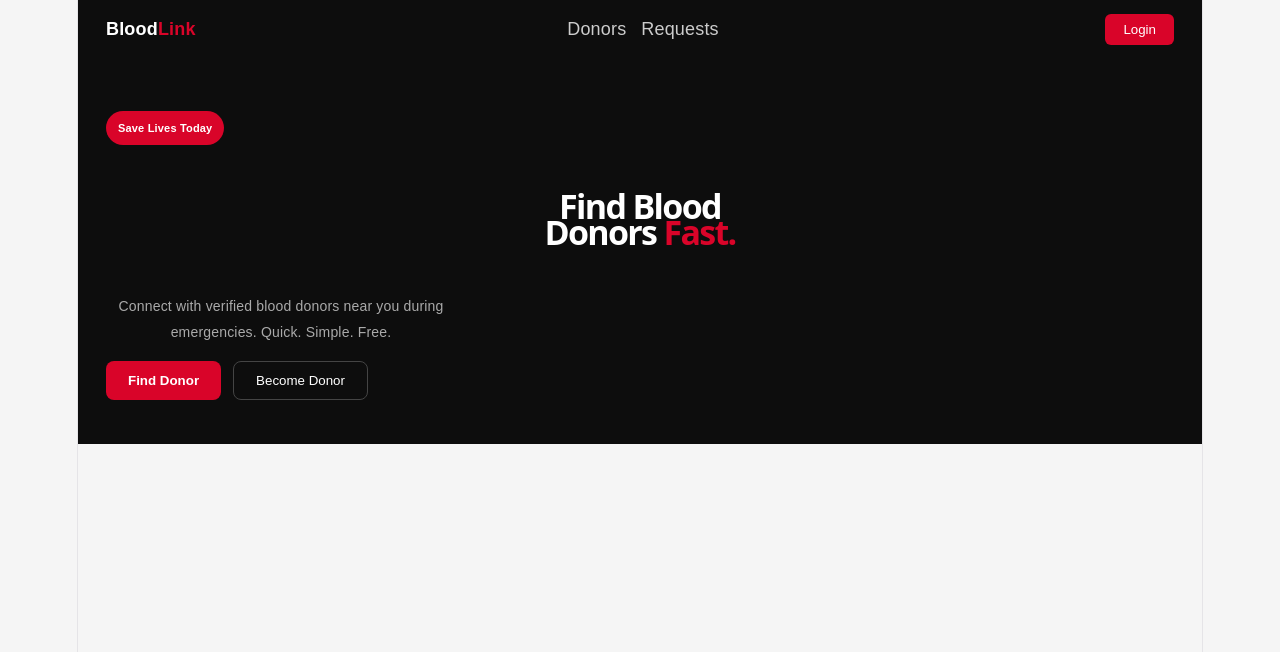
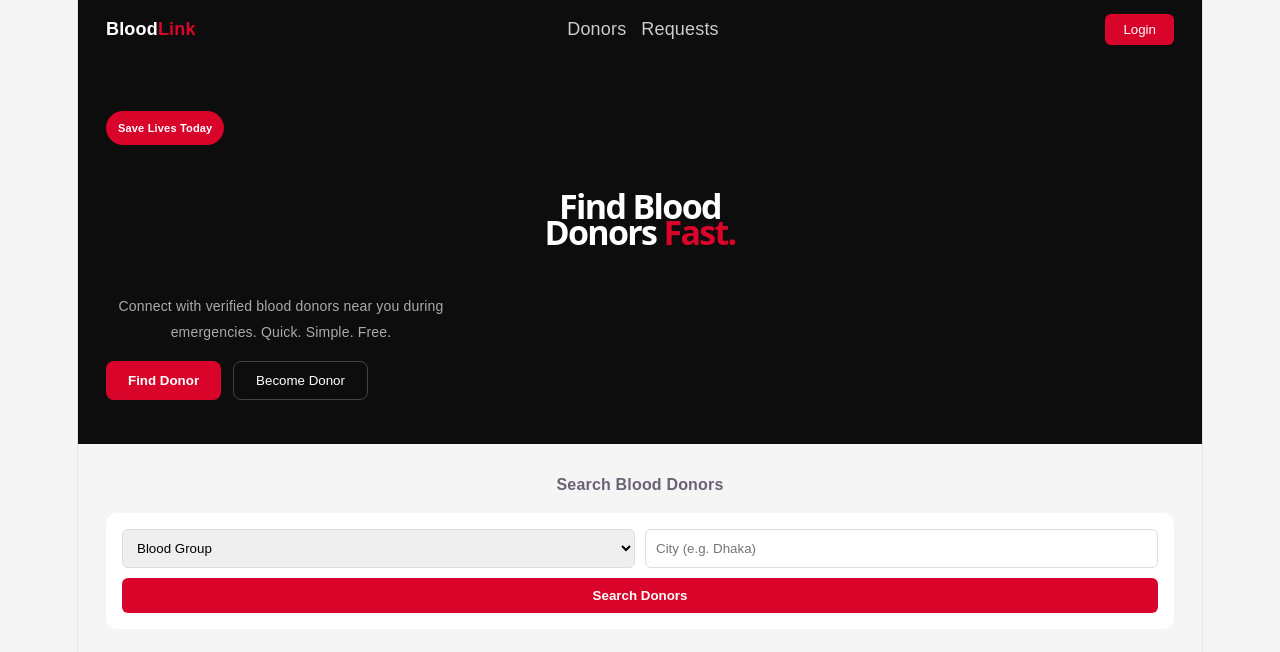
Before and after one commit to smfahim/bloodlink_project, a React (Vite) app in the folder client/: page / in a window 1280 px wide. Shown: the top 652 px of the page. Built offline with nearby package versions, Linux system fonts and the light colour scheme.

Commit message:
feat: add search section for blood donors

```diff
--- /dev/null
+++ b/client/src/components/Search.jsx
@@ -0,0 +1,25 @@
+function Search() {
+  return (
+    <section className="search-section">
+      <div className="search-title">Search Blood Donors</div>
+
+      <div className="search-box">
+        <div className="search-row">
+          <select>
+            <option>Blood Group</option>
+            <option>A+</option>
+            <option>B+</option>
+            <option>O+</option>
+            <option>AB+</option>
+          </select>
+
+          <input type="text" placeholder="City (e.g. Dhaka)" />
+        </div>
+
+        <button className="search-btn">Search Donors</button>
+      </div>
+    </section>
+  );
+}
+
+export default Search;
--- a/client/src/pages/Home.jsx
+++ b/client/src/pages/Home.jsx
@@ -1,11 +1,13 @@
 import Navbar from "../components/Navbar";
 import Hero from "../components/Hero";
+import Search from "../components/Search";
 
 function Home() {
   return (
     <>
       <Navbar />
       <Hero />
+      <Search />
     </>
   );
 }
--- a/client/src/styles/main.css
+++ b/client/src/styles/main.css
@@ -89,3 +89,45 @@ body {
   padding: 11px 22px;
   border-radius: 8px;
 }
+/* SEARCH SECTION */
+.search-section {
+  background: #f5f5f5;
+  padding: 28px;
+}
+
+.search-title {
+  font-size: 16px;
+  font-weight: 700;
+  margin-bottom: 14px;
+}
+
+.search-box {
+  background: #fff;
+  padding: 16px;
+  border-radius: 10px;
+  display: flex;
+  flex-direction: column;
+  gap: 10px;
+}
+
+.search-row {
+  display: flex;
+  gap: 10px;
+}
+
+.search-row select,
+.search-row input {
+  flex: 1;
+  padding: 10px;
+  border-radius: 6px;
+  border: 1px solid #ddd;
+}
+
+.search-btn {
+  background: #D90429;
+  color: white;
+  padding: 10px;
+  border: none;
+  border-radius: 6px;
+  font-weight: bold;
+}
```
